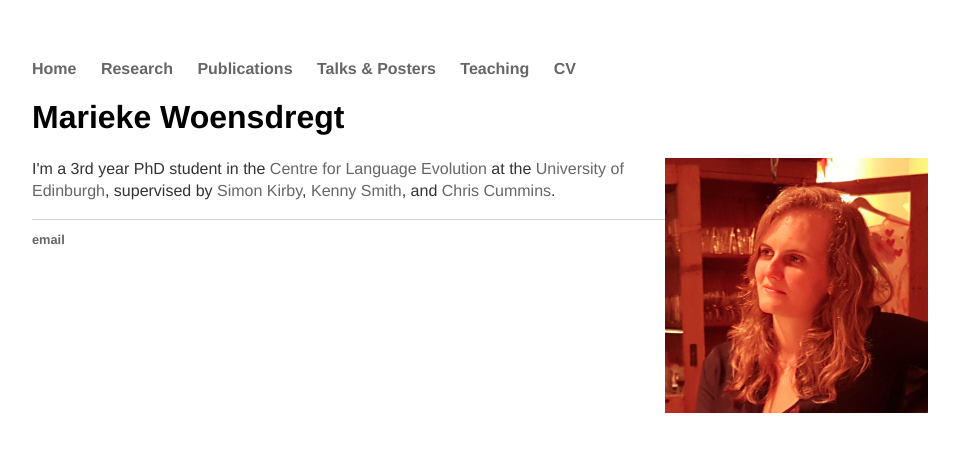
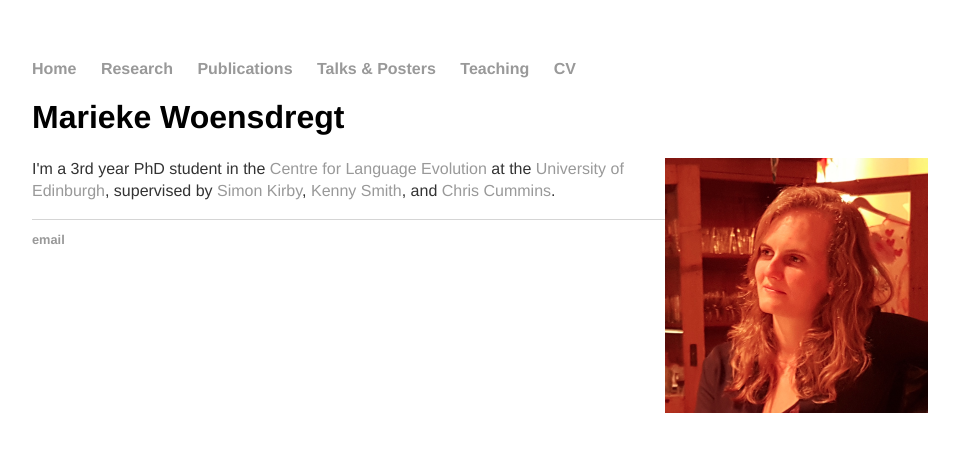
Before and after one commit to marieke-woensdregt/marieke-woensdregt.github.io, a Jekyll site: the page built from index.html, in a window 1280 px wide. Shown: the top 452 px of the page, without its empty margins (160-1119 px from the left). Built offline with Jekyll 4.4.1, drawn with Linux system fonts in a browser that asks for light colours.

Commit message:
Update main.css

```diff
--- a/css/main.css
+++ b/css/main.css
@@ -15,7 +15,7 @@ nav ul li, footer ul li {
 }
 a {
     text-decoration: none;
-    color: #666;
+    color: #999;
 }
 a:hover {
     text-decoration: underline;
```
